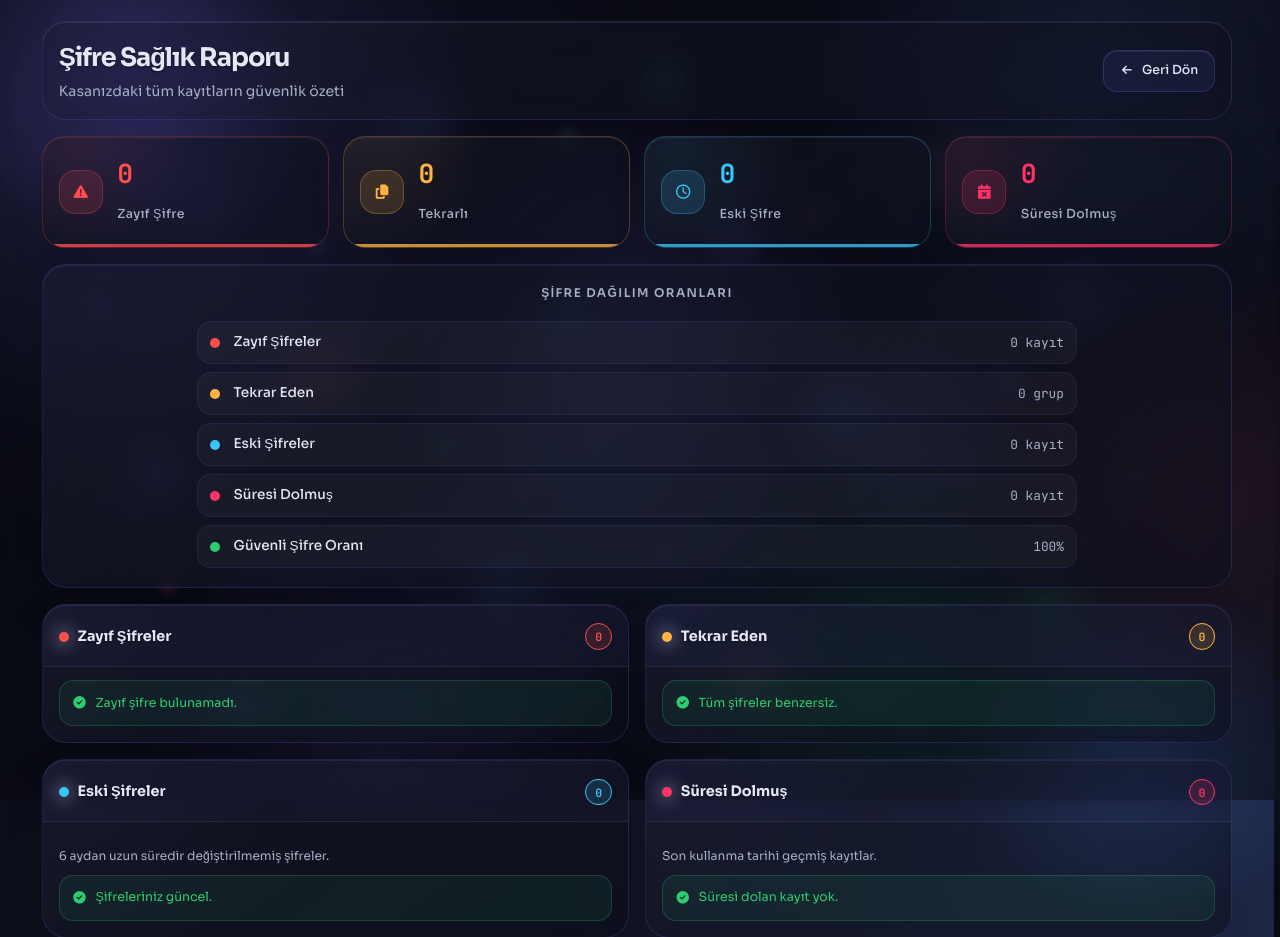
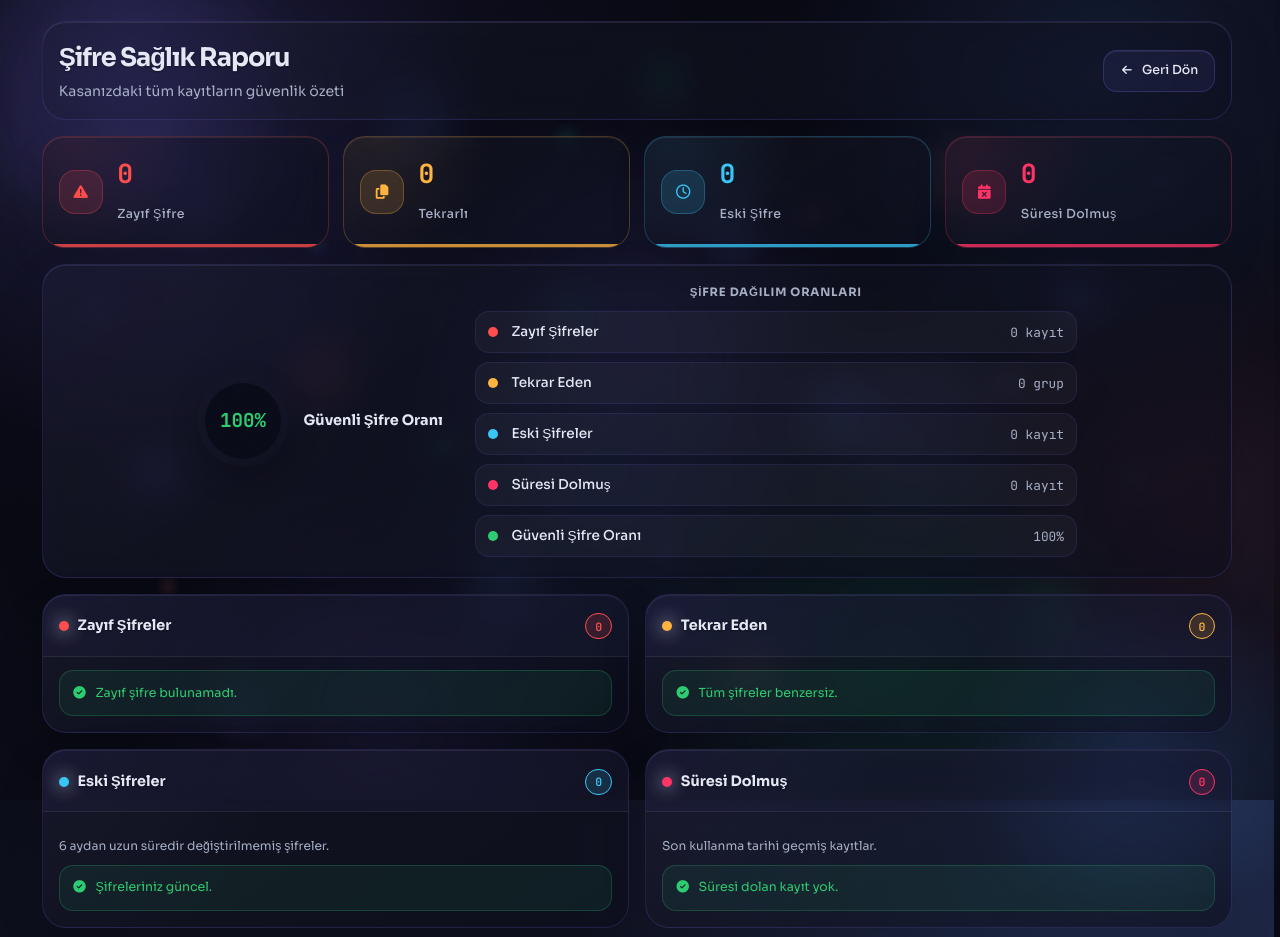
Before and after one commit to salvetum/SifreKasam, a Flask app: template flask_app/templates/saglik.html in a window 1280 px wide. Shown: the top 937 px of the page. Run offline with Flask 3, Linux system fonts and the light colour scheme; the template is opened without the code that fills it, so the values that code supplies are empty; the visitor is signed in with stand-in values (Sample User, id 1); some libraries are stand-ins or nearby versions.

Commit message:
görsel revize: şifre sağlık ekranı — sağlık skoru halkası, dağılım paneli başlığı ve düzeni (alan 2)

```diff
--- a/flask_app/templates/saglik.html
+++ b/flask_app/templates/saglik.html
@@ -953,6 +953,83 @@
       min-height: 96px;
     }
   }
+
+  /* ── Sağlık Skoru Halkası (görsel revize) ── */
+  .sr-score-layout {
+    display: flex;
+    align-items: center;
+    gap: 2rem;
+    flex-wrap: wrap;
+  }
+  .sr-score {
+    display: flex;
+    align-items: center;
+    gap: 0.9rem;
+  }
+  .sr-score-ring {
+    --sr-score: 0%;
+    position: relative;
+    width: 92px;
+    height: 92px;
+    flex: 0 0 92px;
+    border-radius: 50%;
+    background: conic-gradient(var(--sr-score-color, #2ecc71) calc(var(--sr-score) * 1%), rgba(255,255,255,0.09) 0);
+    box-shadow: 0 12px 30px rgba(0,0,0,0.20);
+  }
+  .sr-score-inner {
+    position: absolute;
+    inset: 8px;
+    display: grid;
+    place-items: center;
+    border-radius: 50%;
+    background: rgba(9,11,24,0.92);
+  }
+  .sr-score-pct {
+    font-family: var(--mono);
+    font-size: 1.2rem;
+    font-weight: 800;
+  }
+  .sr-score-copy strong {
+    display: block;
+    color: var(--text);
+    font-size: 0.9rem;
+    font-weight: 700;
+  }
+  .sr-distribution {
+    flex: 1;
+    min-width: 0;
+  }
+  .sr-distribution-title {
+    font-size: 0.72rem;
+    font-weight: 700;
+    letter-spacing: 0.07em;
+    text-transform: uppercase;
+    color: var(--muted);
+    margin-bottom: 0.6rem;
+  }
+  [data-bs-theme="light"] .sr-score-ring {
+    box-shadow: 0 12px 30px rgba(31,41,55,0.12);
+  }
+  [data-bs-theme="light"] .sr-score-inner {
+    background: rgba(255,255,255,0.94);
+  }
+  html[data-glass-effects="off"] .sr-score-inner {
+    background: rgba(19,21,39,0.96);
+  }
+  html[data-bs-theme="light"][data-glass-effects="off"] .sr-score-inner {
+    background: rgba(255,255,255,0.96);
+  }
+  @media (max-width: 560px) {
+    .sr-score-layout {
+      flex-direction: column;
+      align-items: flex-start;
+    }
+    .sr-score-ring {
+      width: 80px;
+      height: 80px;
+      flex-basis: 80px;
+    }
+  }
 </style>
 
 <main class="sr-root" aria-labelledby="health-report-title">
@@ -993,6 +1070,18 @@
 
   <section class="sr-overview" aria-label="{{ _('Şifre dağılım oranları') }}">
     <div class="sr-overview-info">
+      <div class="sr-score-layout">
+        <div class="sr-score" role="img" aria-label="{{ _('Güvenli Şifre Oranı') }}">
+          <div class="sr-score-ring" id="health-score-ring">
+            <div class="sr-score-inner">
+              <span class="sr-score-pct" id="health-score-pct">—</span>
+            </div>
+          </div>
+          <div class="sr-score-copy">
+            <strong>{{ _('Güvenli Şifre Oranı') }}</strong>
+          </div>
+        </div>
+        <div class="sr-distribution">
           <div class="sr-distribution-title">{{ _('Şifre Dağılım Oranları') }}</div>
           <div class="sr-legend">
             <div class="sr-legend-item">
@@ -1019,6 +1108,8 @@
               <div class="sr-legend-dot sr-tone-green"></div>
               <span class="sr-legend-name">{{ _('Güvenli Şifre Oranı') }}</span>
               <span class="sr-legend-val" id="leg-safe">—</span>
+            </div>
+          </div>
         </div>
       </div>
     </div>
@@ -1170,6 +1261,19 @@ document.addEventListener('DOMContentLoaded', function () {
   document.getElementById('leg-eski').textContent    = e + ' ' + _('kayıt');
   document.getElementById('leg-expired').textContent = x + ' ' + _('kayıt');
   document.getElementById('leg-safe').textContent    = pct(safe) + '%';
+
+  const scoreRing = document.getElementById('health-score-ring');
+  if (scoreRing) {
+    const tone = safe >= 75 ? '--green' : safe >= 50 ? '--sky' : safe >= 25 ? '--amber' : '--red';
+    const color = (getComputedStyle(document.documentElement).getPropertyValue(tone) || '#2ecc71').trim();
+    scoreRing.style.setProperty('--sr-score', safe + '%');
+    scoreRing.style.setProperty('--sr-score-color', color);
+    const scorePct = document.getElementById('health-score-pct');
+    if (scorePct) {
+      scorePct.textContent = safe + '%';
+      scorePct.style.color = color;
+    }
+  }
 });
 </script>
 
```
Lines whose indentation alone changed are shown as unchanged.
